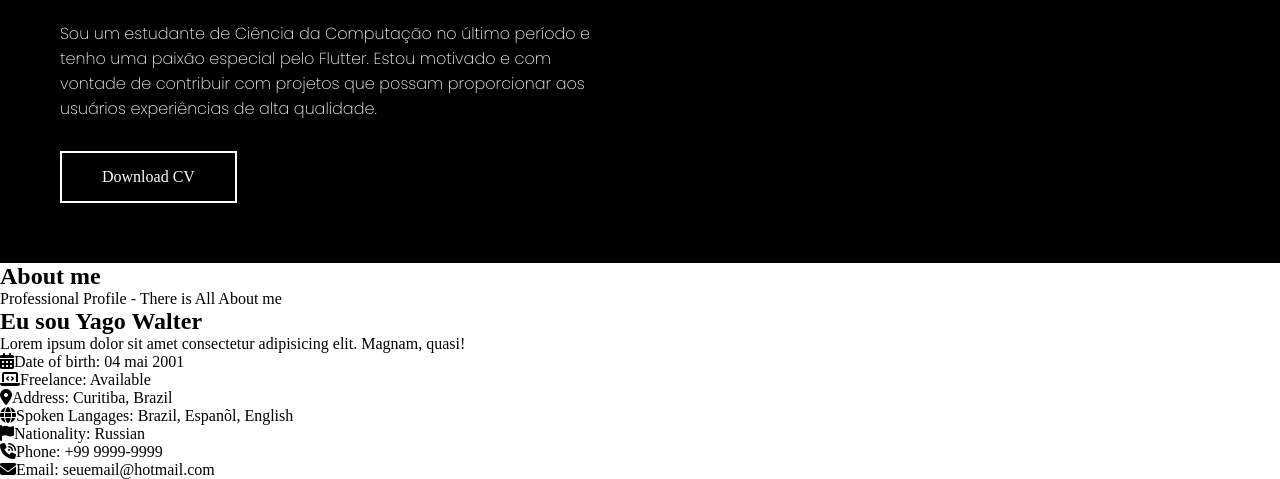
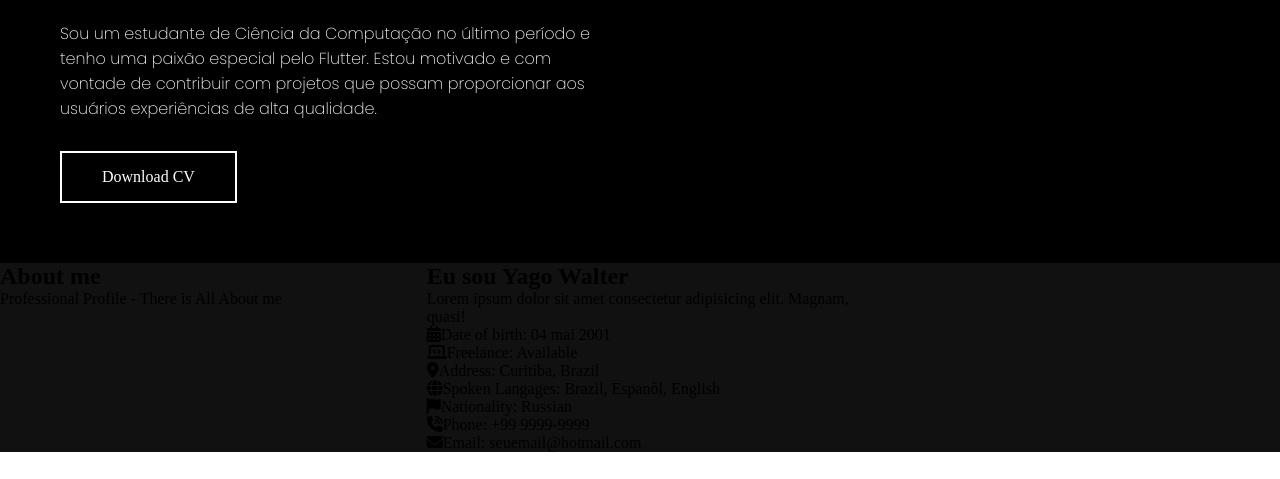
Before and after one commit to yagowalter/portifolio, a plain HTML site: page index.html in a window 1280 px wide. Shown: the part 391-870 px from the top of the page. After the commit the page ends 843 px from the top, so only its background shows below. Drawn offline with Linux system fonts and the light colour scheme.

Commit message:
Estilizado backgroud e fonte da seção sobre mim

```diff
--- a/style.css
+++ b/style.css
@@ -121,3 +121,15 @@ header .navegacao-primaria li a {
     }
 
 }
+
+
+/* SEÇÃO PRINCIPAL SOBRE MIM */
+
+main {
+    background-color: #111;
+}
+
+main .sobre{
+    display: grid;
+    grid-template-columns: 1fr 1fr 1fr;
+}
```
